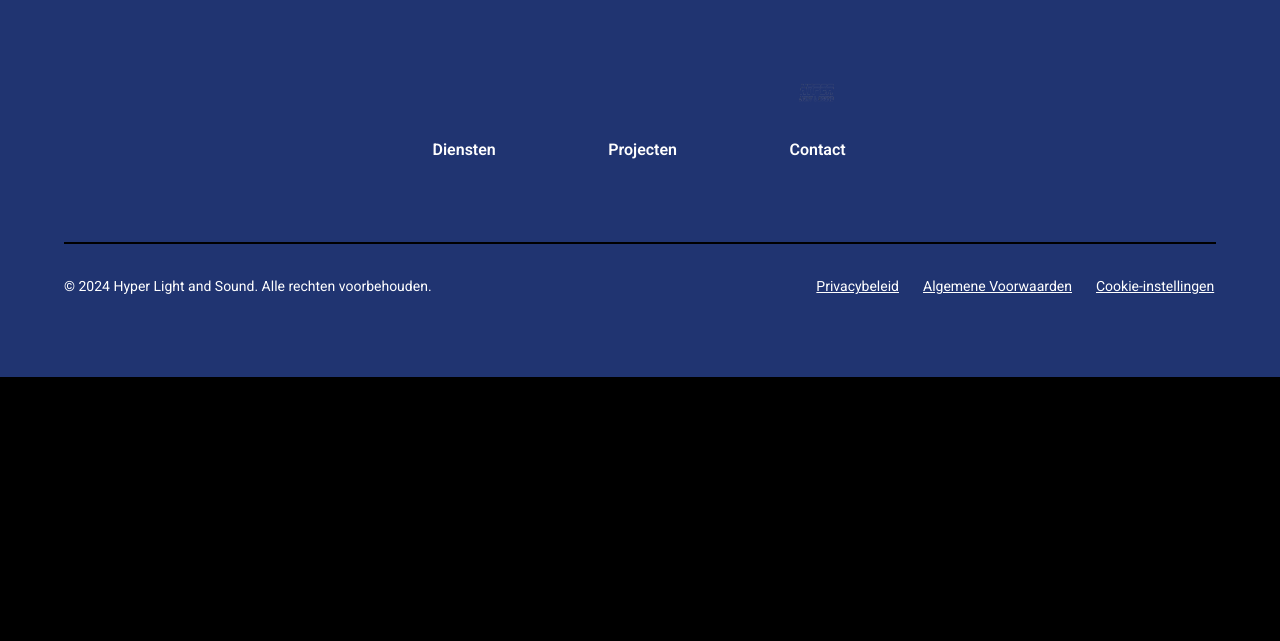
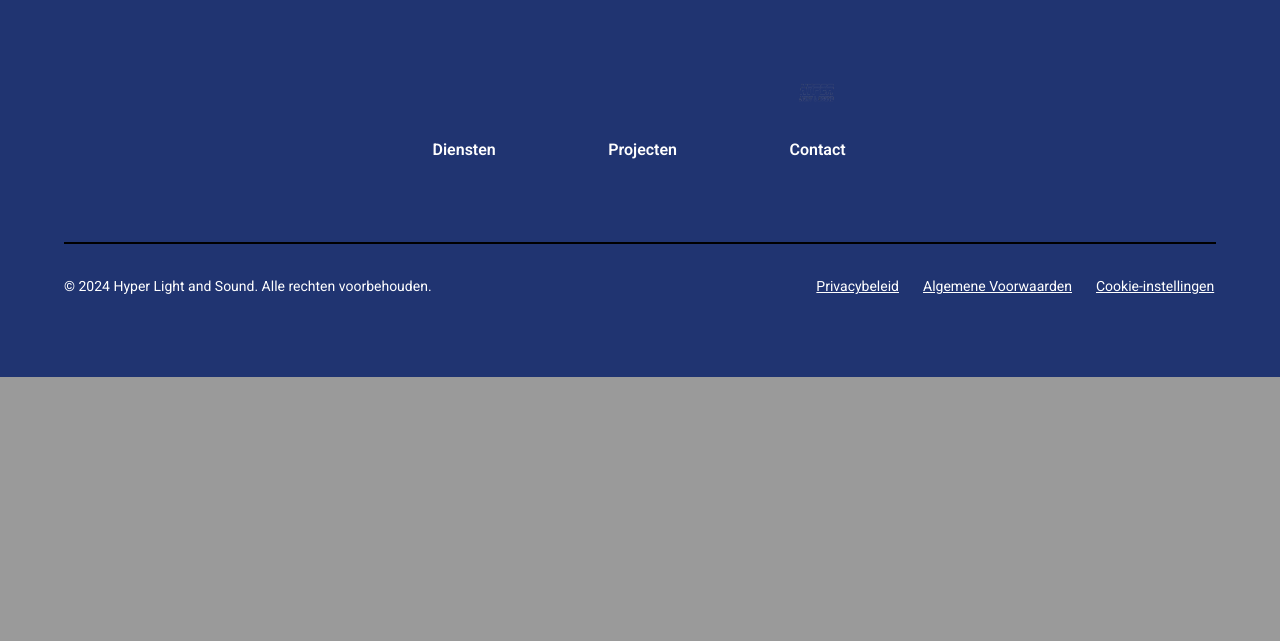
Before and after one commit to kjenno/Examen2024, a PHP site: page /projecten.php in a window 1280 px wide. Shown: the part 5267-5908 px from the top of the page. After the commit the page ends 5644 px from the top, so only its background shows below. Run offline with PHP 8.4, Linux system fonts and the light colour scheme.

Commit message:
projecten versie

```diff
--- a/projecten.css
+++ b/projecten.css
@@ -699,22 +699,18 @@ a {
 .projecten {
   display: flex;
   flex-direction: column;
-  align-items: flex-start;
+  align-items: stretch; /* Ensure all child elements stretch to full width */
   justify-content: flex-start;
 }
+
 .footer-bottom {
-  align-self: stretch;
   gap: var(--gap-13xl);
   max-width: 100%;
   font-size: var(--text-small-normal-size);
+  margin-top: auto; /* Pushes the footer to the bottom */
 }
-.footer-710,
-.projecten {
-  overflow: hidden;
-  box-sizing: border-box;
-}
+
 .footer-710 {
-  align-self: stretch;
   background-color: #203471;
   padding: var(--padding-61xl) var(--padding-45xl);
   gap: var(--gap-61xl);
@@ -724,14 +720,19 @@ a {
   color: var(--background-color-primary);
   font-family: var(--text-regular-semi-bold);
 }
+
 .projecten {
   width: 100%;
-  position: relative;
+  min-height: 100vh; /* Ensure the page takes up the full viewport height */
+  display: flex;
+  flex-direction: column; /* Arrange content vertically */
   background-color: var(--link-primary);
-  padding: 0 0 264px;
+  padding: 0; /* Remove bottom padding that adds unnecessary space */
+  box-sizing: border-box; /* Include padding and borders in width and height */
   line-height: normal;
   letter-spacing: normal;
 }
+
 @media screen and (max-width: 1200px) {
   .portfolio-1 {
     padding-top: var(--padding-28xl);
```
